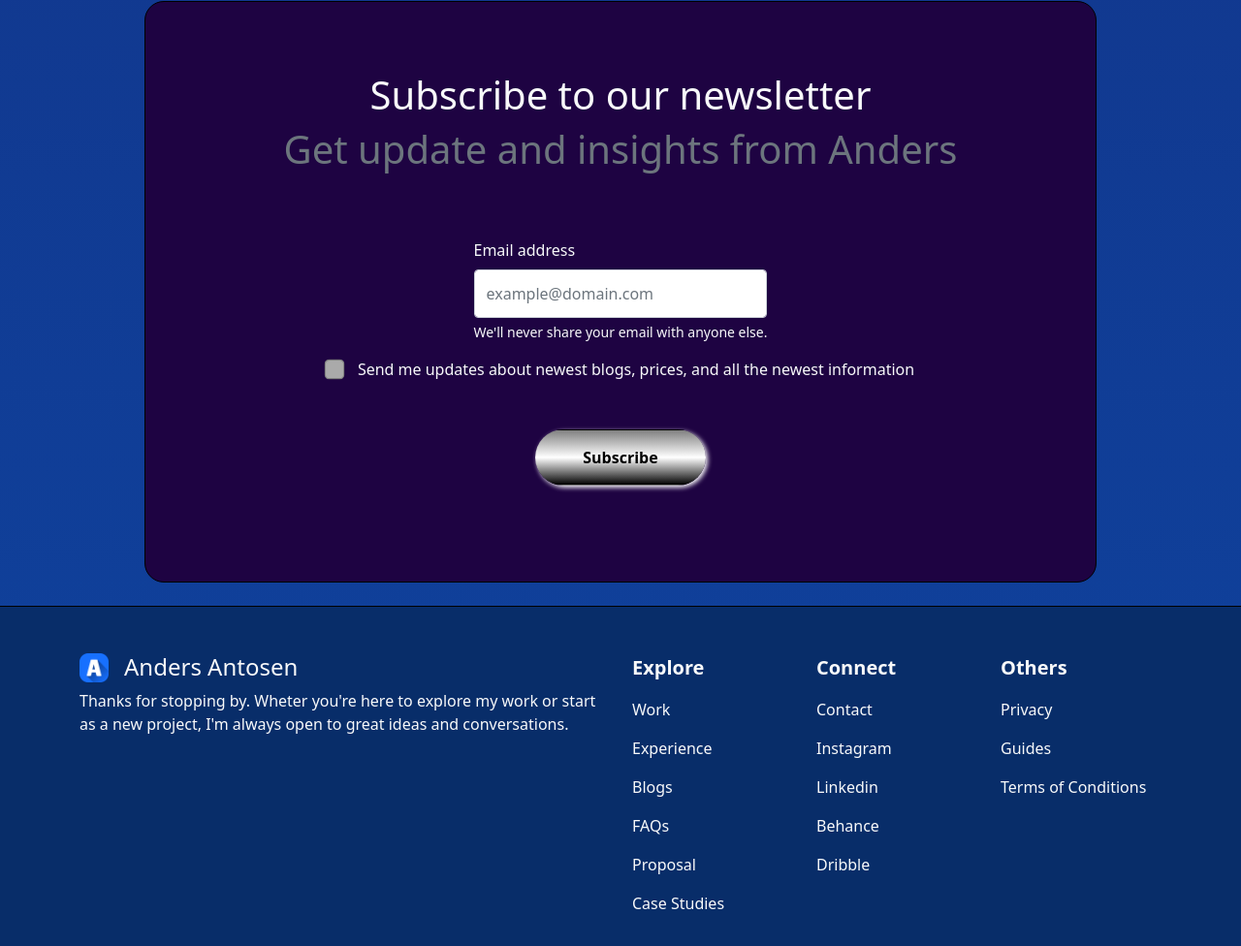
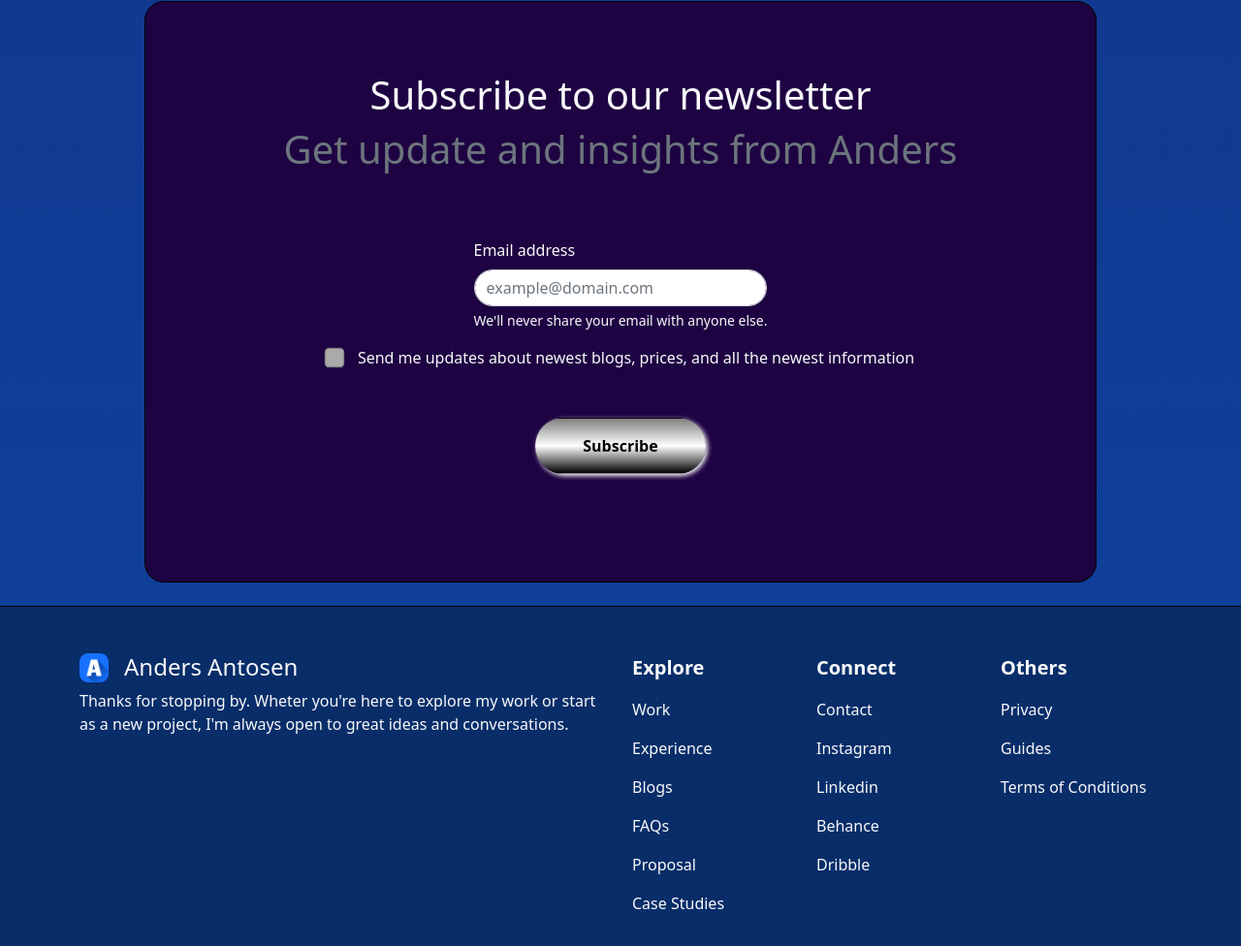
Before and after one commit to SaniyaPawankar/Portfolio-Project, a plain HTML site: page index.html in a window 1280 px wide. Shown: the part 5477-6453 px from the top of the page at 97% size. Drawn offline with Linux system fonts and the light colour scheme.

Commit message:
New Changes

```diff
--- a/index.html
+++ b/index.html
@@ -16,7 +16,8 @@
     <header id="header">
         <div class="container-fluid">
             <div class="container p-4">
-                <nav class="navbar navbar-expand-lg navbar-dark  d-flex justify-content-between align-items-center fixed-top mx-5  mt-3">
+                <nav
+                    class="navbar navbar-expand-lg navbar-dark  d-flex justify-content-between align-items-center fixed-top mx-5  mt-3">
                     <div class="navbar-brand d-flex gap-1 align-items-center">
                         <div class="Brand-logo">
                             <img src="./media/icons/letter-a.png" alt="" style="width: 30px; height: 30px;">
@@ -504,8 +505,8 @@
                     <form class="d-flex flex-column align-items-center justify-content-center">
                         <div class="mb-3" style="margin-top: 60px;">
                             <label for="inputEmail" class="form-label text-light">Email address</label>
-                            <input type="email" class="form-control input-Email" id="inputEmail" placeholder="example@domain.com"
-                                style="">
+                            <input type="email" class="form-control input-Email" id="inputEmail"
+                                placeholder="example@domain.com" style="border-radius: 20px;">
                             <div id="emailHelp" class="form-text text-light">We'll never share your email with anyone
                                 else.</div>
                         </div>
@@ -517,8 +518,8 @@
                             </label>
                         </div>
 
-                        <button type="submit"
-                            class="btn  mt-5 px-5 py-3 rounded-pill  fw-bold subscribe-btn">Subscribe</button>
+                        <button type="submit" class="btn  mt-5 px-5 py-3 rounded-pill  fw-bold subscribe-btn"
+                            style="">Subscribe</button>
                     </form>
                 </div>
             </div>
--- a/style.css
+++ b/style.css
@@ -259,6 +259,7 @@ body {
 }
 
 
+
 #newletter .formInput {
     width: 600px;
     height: 50px;
@@ -323,7 +324,7 @@ body {
 
     .newsletter-form input,
     .newsletter-form button {
-        width: 90%;
+        max-width: 50% !important;
         margin-bottom: 10px;
         font-size: 1rem;
     }
@@ -338,9 +339,3 @@ body {
         margin-bottom: 10px;
     }
 }
-
-.input-Email {
-    width: 600px;
-    height: 50px;
-    border-radius: 15px;
-}
```
